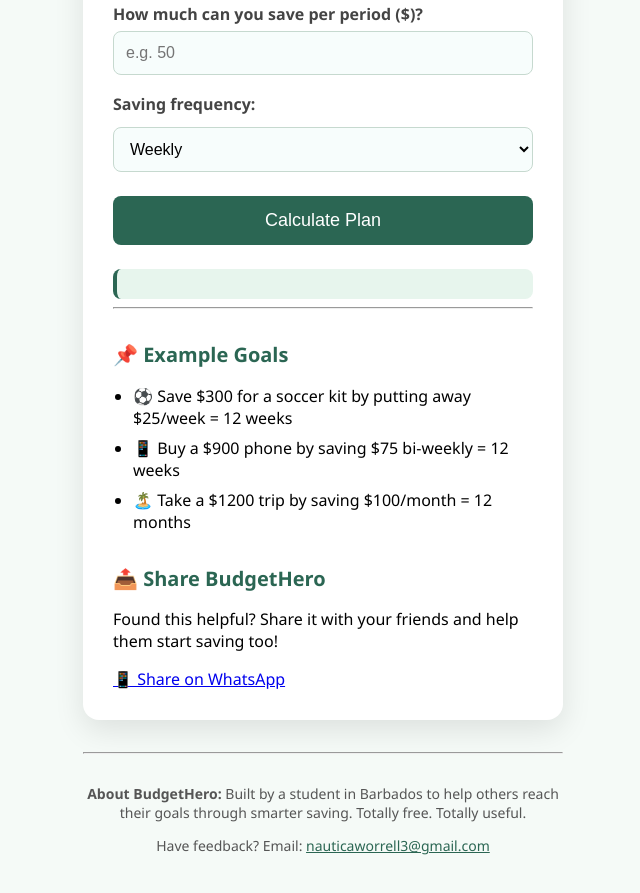
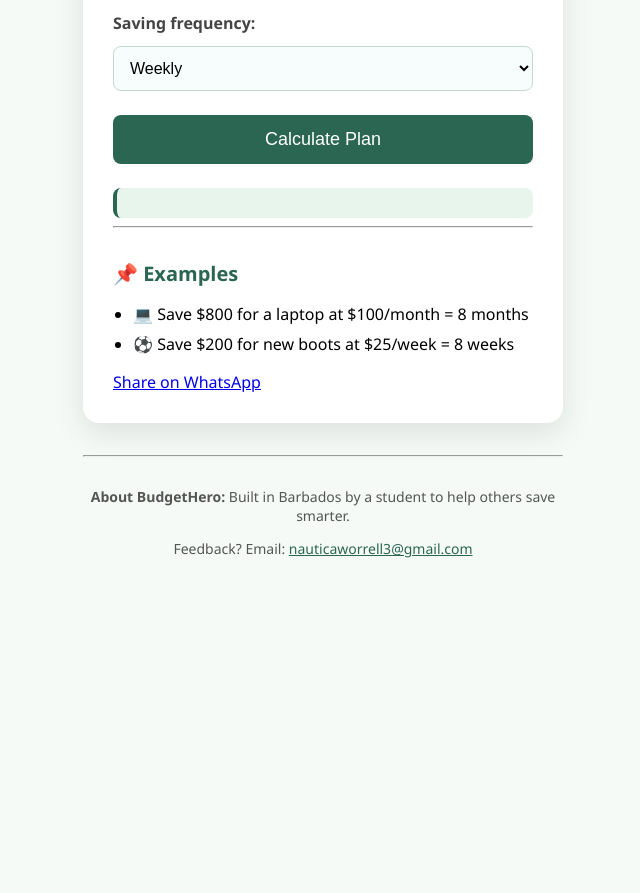
Before and after one commit to Nkubby/BudgetHero, a plain HTML site: page index.html in a window 1280 px wide. Shown: the part 707-1600 px from the top of the page, without its empty margins (317-957 px from the left). After the commit the page ends 1319 px from the top, so only its background shows below. Drawn offline with Linux system fonts and the light colour scheme.

Commit message:
Update index.html

```diff
--- a/index.html
+++ b/index.html
@@ -5,28 +5,20 @@
   <meta name="viewport" content="width=device-width, initial-scale=1.0" />
   <title>BudgetHero – Weekly Savings Goal Calculator</title>
 
-  <!--Google site verification -->
-  <meta name="google-site-verification" content="nmuCxeiyO6EaiYNmAjVrGEFR9xV7DRLI4j9bDs3_pU0" />
-
-  <!-- SEO Meta Tags -->
-  <meta name="description" content="BudgetHero is a smart savings calculator that helps you reach your financial goals easily. Calculate how much to save weekly, bi-weekly or monthly to hit your target." />
-  <meta name="keywords" content="savings calculator, budget planner, BudgetHero, save money, financial goals, weekly savings, monthly savings" />
+  <!-- SEO -->
+  <meta name="description" content="BudgetHero helps you reach your savings goals by calculating how much to save per week, month, or period." />
+  <meta name="keywords" content="savings calculator, budget planner, financial goals, BudgetHero" />
   <meta name="author" content="Nautica Worrell" />
 
-  <!-- Apple & Modern Favicons -->
-  <link rel="apple-touch-icon" sizes="180x180" href="/apple-touch-icon.png">
-  <link rel="icon" type="image/png" sizes="32x32" href="/favicon-32x32.png">
-  <link rel="icon" type="image/png" sizes="16x16" href="/favicon-16x16.png">
-  <link rel="manifest" href="/site.webmanifest">
-
-  <!-- Styles -->
+  <!-- Favicon -->
+  <link rel="icon" type="image/png" sizes="32x32" href="/favicon-32x32.png" />
   <link rel="stylesheet" href="styles.css" />
 </head>
 
 <body>
   <div class="container">
-    <h1>🎯 BudgetHero – Your Savings Goal Calculator</h1>
-    <p>Use BudgetHero to find out how long it’ll take to save for anything — whether it's a phone, a trip, or new gear — based on how much you can save weekly, bi-weekly, or monthly.</p>
+    <h1>🎯 BudgetHero</h1>
+    <p>Use BudgetHero to figure out how much to save per week, month, or paycheck to hit your goal.</p>
 
     <h2>1. Enter Your Goal</h2>
     <label for="goal">What are you saving for?</label>
@@ -67,28 +59,29 @@
       <option value="monthly">Monthly</option>
     </select>
 
-    <button type="button" onclick="calculatePlan()">Calculate Plan</button>
+    <button onclick="calculatePlan()">Calculate Plan</button>
 
     <div id="result"></div>
 
     <hr />
 
-    <h2>📌 Example Goals</h2>
+    <h2>📌 Examples</h2>
     <ul>
-      <li>⚽ Save $300 for a soccer kit by putting away $25/week = 12 weeks</li>
-      <li>📱 Buy a $900 phone by saving $75 bi-weekly = 12 weeks</li>
-      <li>🏝️ Take a $1200 trip by saving $100/month = 12 months</li>
+      <li>💻 Save $800 for a laptop at $100/month = 8 months</li>
+      <li>⚽ Save $200 for new boots at $25/week = 8 weeks</li>
     </ul>
 
-    <h2>📤 Share BudgetHero</h2>
-    <p>Found this helpful? Share it with your friends and help them start saving too!</p>
-    <a href="https://wa.me/?text=Check%20out%20this%20free%20savings%20calculator:%20https://nkubby.github.io/BudgetHero" target="_blank">📱 Share on WhatsApp</a>
+    <div class="share-section">
+      <a class="share-link" href="https://wa.me/?text=Check%20out%20this%20free%20savings%20calculator:%20https://nkubby.github.io/BudgetHero" target="_blank">
+         Share on WhatsApp
+      </a>
+    </div>
   </div>
 
   <footer style="margin-top: 2rem; text-align: center;">
     <hr />
-    <p><strong>About BudgetHero:</strong> Built by a student in Barbados to help others reach their goals through smarter saving. Totally free. Totally useful.</p>
-    <p>Have feedback? Email: <a href="mailto:youremail@example.com">nauticaworrell3@gmail.com</a></p>
+    <p><strong>About BudgetHero:</strong> Built in Barbados by a student to help others save smarter.</p>
+    <p>Feedback? Email: <a href="mailto:nauticaworrell3@gmail.com">nauticaworrell3@gmail.com</a></p>
   </footer>
 
   <script src="script.js"></script>
```
